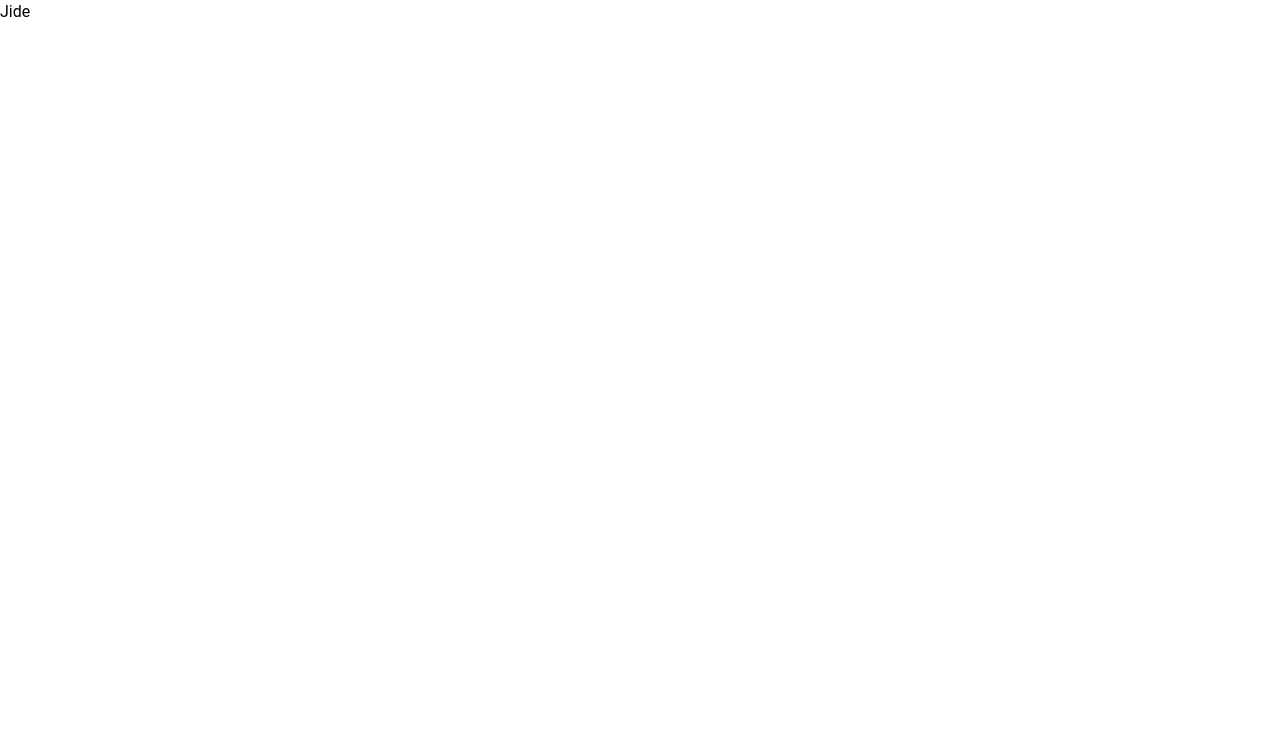
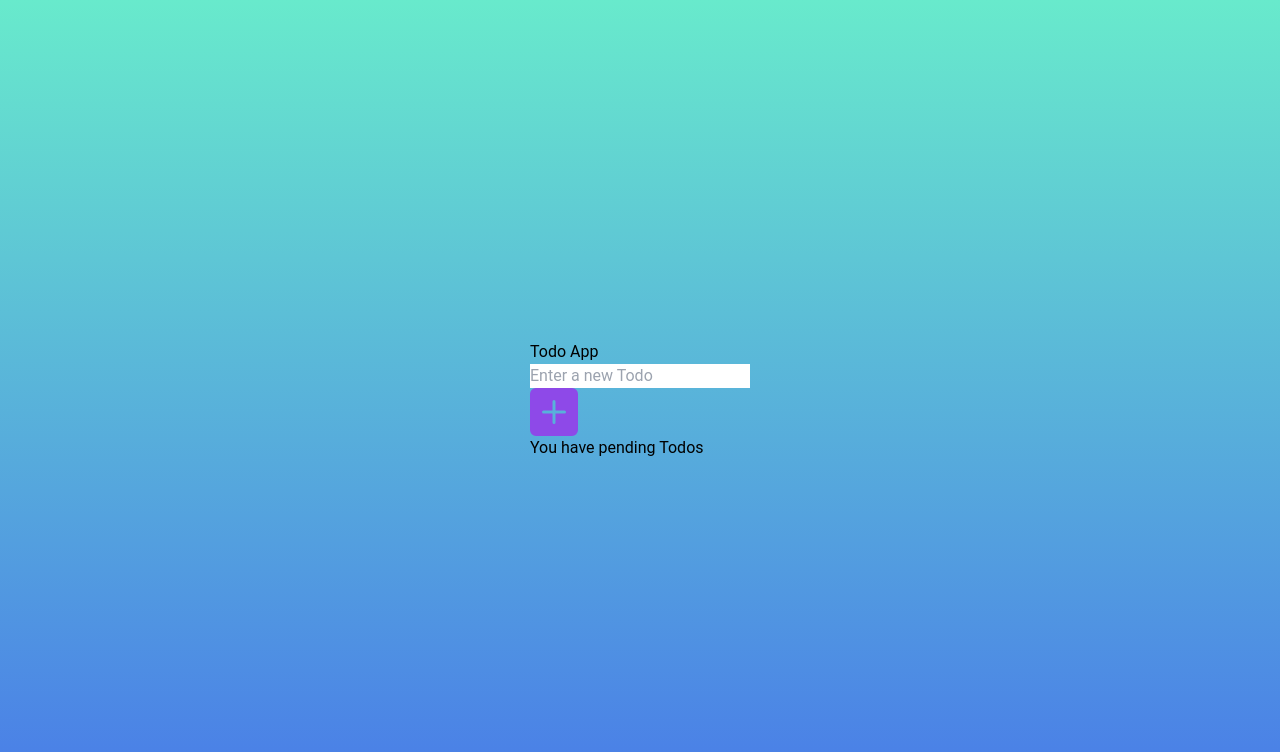
Before and after one commit to Babajide777/test-todo-list, a React (Create React App) app in the folder client/: page / in a window 1280 px wide. Shown: the top 752 px of the page. Built offline with nearby package versions, Linux system fonts and the light colour scheme; the HTML template or start-up script is replaced by a standard one.

Commit message:
basic layout done

```diff
--- a/client/package.json
+++ b/client/package.json
@@ -8,6 +8,7 @@
     "@testing-library/user-event": "^13.5.0",
     "react": "^18.2.0",
     "react-dom": "^18.2.0",
+    "react-icons": "^4.7.1",
     "react-scripts": "5.0.1",
     "web-vitals": "^2.1.4"
   },
--- a/client/src/App.js
+++ b/client/src/App.js
@@ -1,7 +1,9 @@
+import MainComponent from "./components/MainComponent";
+
 function App() {
   return (
     <main>
-      <p>Jide</p>
+      <MainComponent />
     </main>
   );
 }
--- /dev/null
+++ b/client/src/components/MainComponent.js
@@ -0,0 +1,24 @@
+import React from "react";
+import { BsFillPlusSquareFill } from "react-icons/bs";
+
+const MainComponent = () => {
+  return (
+    <main className="flex items-center justify-center w-[100vw] h-[100vh] bg-gradient-to-b from-[#68EACC] to-[#497BE8]">
+      <section>
+        <h1>Todo App</h1>
+        <div>
+          <input type="text" placeholder="Enter a new Todo"></input>
+          <BsFillPlusSquareFill
+            color="#8E49E8"
+            size="3rem"
+          ></BsFillPlusSquareFill>
+        </div>
+        <p>
+          You have <span className="pending"></span> pending Todos
+        </p>
+      </section>
+    </main>
+  );
+};
+
+export default MainComponent;
```
Also changed, not shown: 1 other file (tests, documents, lock files or other folders).
